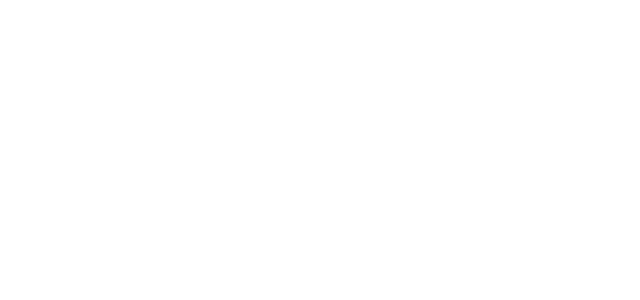
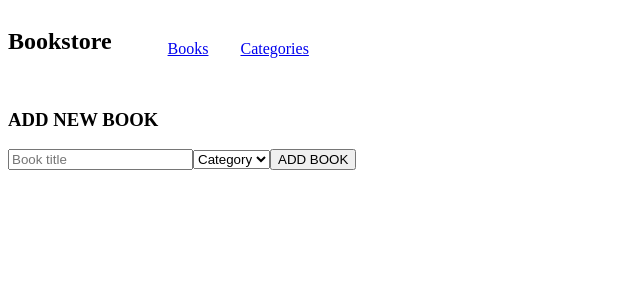
Before and after one commit to basnetlaxmi/bookstore, a React (Create React App) app: page / in a window 1280 px wide. Shown: the top 300 px of the page, without its empty margins (0-640 px from the left). Built offline with nearby package versions, Linux system fonts and the light colour scheme.

Commit message:
Add book data

```diff
--- a/package.json
+++ b/package.json
@@ -8,6 +8,7 @@
     "@testing-library/user-event": "^13.5.0",
     "react": "^17.0.2",
     "react-dom": "^17.0.2",
+    "react-router-dom": "^6.2.2",
     "react-scripts": "5.0.0",
     "web-vitals": "^2.1.4"
   },
--- a/src/App.js
+++ b/src/App.js
@@ -1,7 +1,21 @@
+import { Routes,Route } from 'react-router-dom';
+import Books from './components/Books';
+import Categories from './components/Categories';
+import Menu from './components/Menu'
+
 function App() {
-	return (
-		null
-	);
+  return (
+    <div className="App">
+      <Menu />
+         <Routes>
+			 <Route path='/' element={<Books />}/>
+			 <Route path='categories/' element={<Categories />}/>
+
+		  </Routes>
+
+
+    </div>
+  );
 }
 
 export default App;
--- a/src/components/Book.js
+++ b/src/components/Book.js
@@ -0,0 +1,38 @@
+/* eslint-disable react/prop-types */
+import React from 'react';
+
+const Book = (props) => {
+  const { book } = props;
+  return (
+    <li className="single-book">
+      <div className="left-side">
+        <div className="book-details">
+          <div className="book-category">{book.category}</div>
+          <div className="book-title">{book.title}</div>
+          <div className="book-category">{book.author}</div>
+        </div>
+        <div className="book-buttons">
+          <button type="button" className="comments-btn">Comments</button>
+          <div className="separator">|</div>
+          <button type="button" className="remove-btn">Remove</button>
+          <div className="separator">|</div>
+          <button type="button" className="edit-btn">Edit</button>
+        </div>
+      </div>
+      <div className="middle-side">
+        <div className="pctg-graphics" />
+        <div className="pctg-text">
+          <div className="pctg-value" />
+          <div className="pctg-keyword">Completed</div>
+        </div>
+      </div>
+      <div className="sides-separator" />
+      <div className="right-side">
+        <div className="current-text">Current chapter</div>
+        <div className="current-value">{book.currentChapter}</div>
+        <button type="button" className="">Update progress</button>
+      </div>
+    </li>
+  );
+};
+export default Book;
--- /dev/null
+++ b/src/components/BookForm.js
@@ -0,0 +1,16 @@
+import React from 'react';
+
+const BookForm = () => (
+  <div className="add-book-form">
+    <h3>ADD NEW BOOK</h3>
+    <form>
+      <input type="text" placeholder="Book title" />
+      <select name="Category">
+        <option value="">Category</option>
+      </select>
+      <button type="submit">ADD BOOK</button>
+    </form>
+  </div>
+
+);
+export default BookForm;
--- /dev/null
+++ b/src/components/Books.js
@@ -0,0 +1,20 @@
+import React from 'react';
+import Book from './Book';
+import BookForm from './BookForm';
+
+const Books = (props = { books: [] }) => {
+  let { books } = props;
+  if (!books) books = [];
+  return (
+    <>
+      <ul className="listContainer">
+        {books.map((book) => (
+          <Book key={book.id} book={book} />
+        ))}
+      </ul>
+      <BookForm />
+    </>
+  );
+};
+
+export default Books;
--- /dev/null
+++ b/src/components/Categories.js
@@ -0,0 +1,7 @@
+import React from 'react';
+
+const Categories = () => (
+  <h1>Under construction</h1>
+);
+
+export default Categories;
--- a/src/index.css
+++ b/src/index.css
@@ -1,3 +1,20 @@
-body {
-	margin: 0;
+*,
+*::before,
+*::after {
+  box-sizing: border-box;
 }
+
+.navbar {
+	display: flex;
+}
+
+.navbar ul {
+	display: flex;
+
+	list-style: none;
+}
+
+.navbar li {
+	margin: 1rem;
+	text-align: none;
+}
--- a/src/index.js
+++ b/src/index.js
@@ -2,10 +2,13 @@ import React from "react";
 import ReactDOM from "react-dom";
 import "./index.css";
 import App from "./App";
+import {BrowserRouter} from 'react-router-dom';
 
 ReactDOM.render(
 	<React.StrictMode>
+		<BrowserRouter>
 		<App />
+		</BrowserRouter>
 	</React.StrictMode>,
 	document.getElementById("root")
 );
```
Also changed, not shown: src/components/Form.js (deleted), 1 other file (tests, documents, lock files or other folders).
